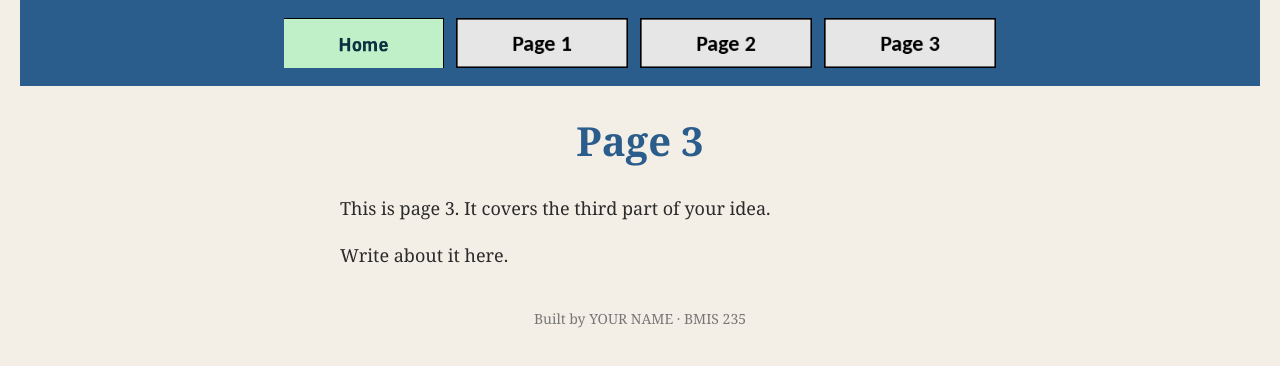
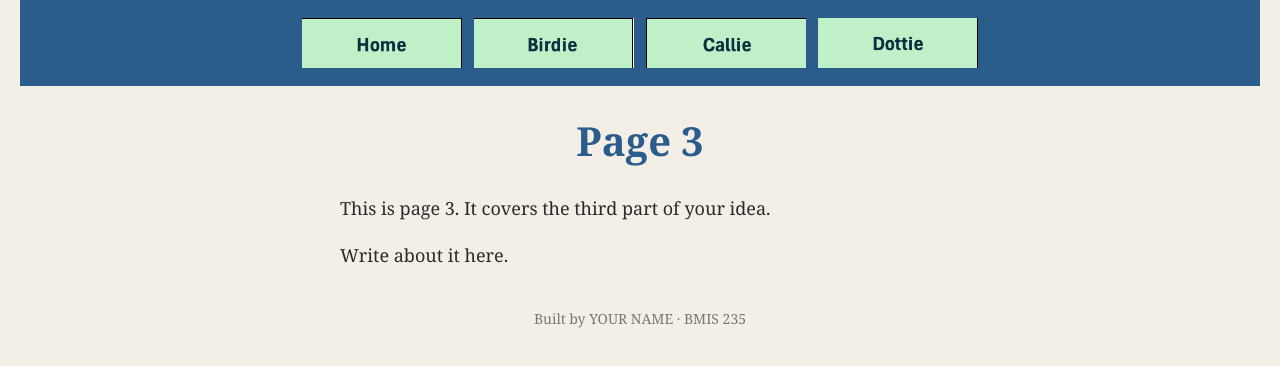
Before and after one commit to abrinkley06/bmis235-html-3, a plain HTML site: page dottie.html in a window 1280 px wide. Drawn offline with Linux system fonts and the light colour scheme.

Commit message:
Update navigation links in dottie.html

```diff
--- a/dottie.html
+++ b/dottie.html
@@ -22,9 +22,9 @@
      ===================================================================== -->
 <nav>
     <a href="index.html"><img src="img/home.png" alt="Home"></a>
-    <a href="page1.html"><img src="img/page1.png" alt="Page 1"></a>
-    <a href="page2.html"><img src="img/page2.png" alt="Page 2"></a>
-    <a href="page3.html"><img src="img/page3.png" alt="Page 3"></a>
+    <a href="birdie.html"><img src="img/birdie.png" alt="Birdie"></a>
+    <a href="callie.html"><img src="img/callie.png" alt="Callie"></a>
+    <a href="dottie.html"><img src="img/dottie.png" alt="Dottie"></a>
 </nav>
 
 <h1>Page 3</h1>
```
